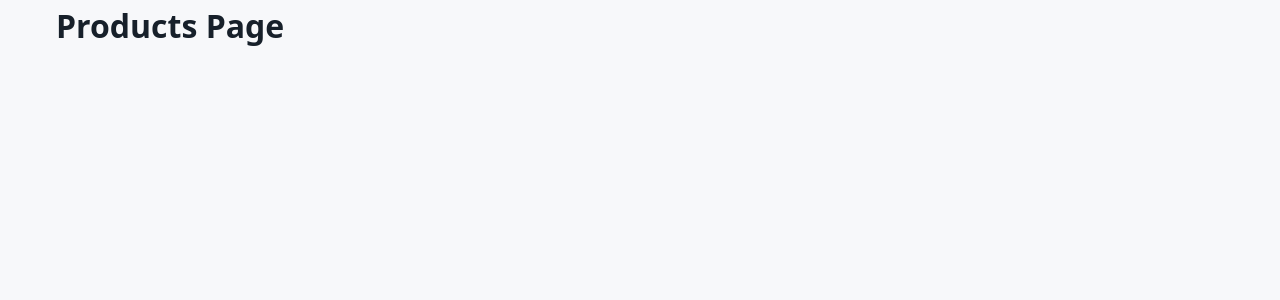
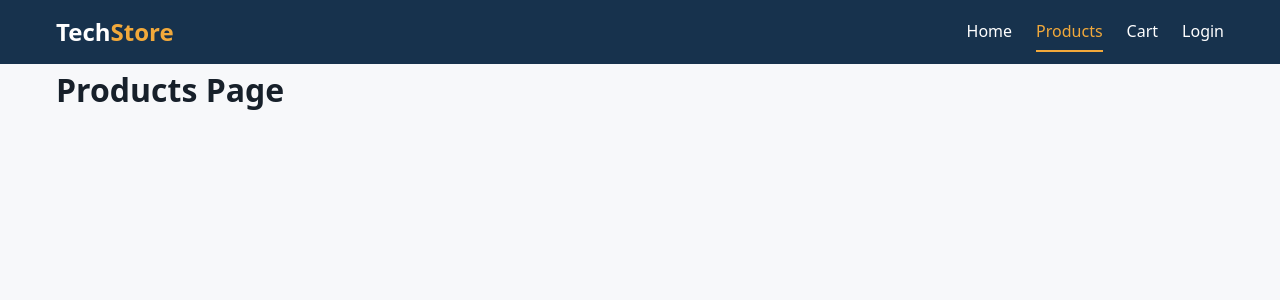
Before and after one commit to odehtareq/ecommerce-frontend, a React (Vite) app: page /products in a window 1280 px wide. Shown: the top 300 px of the page. Built offline with nearby package versions, Linux system fonts and the light colour scheme.

Commit message:
Add navbar and main layout

```diff
--- a/src/App.jsx
+++ b/src/App.jsx
@@ -1,18 +1,20 @@
-import { Routes, Route } from 'react-router'
-import HomePage from './pages/HomePage'
-import ProductsPage from './pages/ProductsPage'
-import ProductDetailsPage from './pages/ProductDetailsPage'
-import CartPage from './pages/CartPage'
-import CheckoutPage from './pages/CheckoutPage'
-import LoginPage from './pages/LoginPage'
-import RegisterPage from './pages/RegisterPage'
-import ProfilePage from './pages/ProfilePage'
-import AdminPage from './pages/AdminPage'
-import NotFoundPage from './pages/NotFoundPage'
+import { Routes, Route } from "react-router";
+import HomePage from "./pages/HomePage";
+import ProductsPage from "./pages/ProductsPage";
+import ProductDetailsPage from "./pages/ProductDetailsPage";
+import CartPage from "./pages/CartPage";
+import CheckoutPage from "./pages/CheckoutPage";
+import LoginPage from "./pages/LoginPage";
+import RegisterPage from "./pages/RegisterPage";
+import ProfilePage from "./pages/ProfilePage";
+import AdminPage from "./pages/AdminPage";
+import NotFoundPage from "./pages/NotFoundPage";
+import Layout from "./components/layout/Layout";
 
 function App() {
   return (
     <Routes>
+      <Route element={<Layout />}>
         <Route path="/" element={<HomePage />} />
         <Route path="/products" element={<ProductsPage />} />
         <Route path="/products/:id" element={<ProductDetailsPage />} />
@@ -23,6 +25,7 @@ function App() {
         <Route path="/profile" element={<ProfilePage />} />
         <Route path="/admin" element={<AdminPage />} />
         <Route path="*" element={<NotFoundPage />} />
+      </Route>
     </Routes>
   );
 }
--- /dev/null
+++ b/src/components/layout/Layout.jsx
@@ -0,0 +1,15 @@
+import { Outlet } from 'react-router'
+import Navbar from './Navbar'
+
+function Layout() {
+  return (
+    <>
+      <Navbar />
+      <main className="main-content">
+        <Outlet />
+      </main>
+    </>
+  );
+}
+
+export default Layout;
--- /dev/null
+++ b/src/components/layout/Navbar.css
@@ -0,0 +1,37 @@
+.navbar {
+  background: var(--primary-color);
+  color: #fff;
+}
+
+.navbar__inner {
+  display: flex;
+  align-items: center;
+  justify-content: space-between;
+  min-height: 64px;
+}
+
+.navbar__logo {
+  font-size: var(--fs-xl);
+  font-weight: 700;
+}
+
+.navbar__logo span {
+  color: var(--secondary-color);
+}
+
+.navbar__links {
+  display: flex;
+  gap: var(--space-5);
+  list-style: none;
+}
+
+.navbar__links a {
+  padding: var(--space-2) 0;
+  border-bottom: 2px solid transparent;
+}
+
+.navbar__links a:hover,
+.navbar__links a.active {
+  color: var(--secondary-color);
+  border-bottom-color: var(--secondary-color);
+}
--- /dev/null
+++ b/src/components/layout/Navbar.jsx
@@ -0,0 +1,23 @@
+import { Link, NavLink } from 'react-router'
+import './Navbar.css'
+
+function Navbar() {
+  return (
+    <header className="navbar">
+      <nav className="container navbar__inner">
+        <Link to="/" className="navbar__logo">
+          Tech<span>Store</span>
+        </Link>
+
+        <ul className="navbar__links">
+          <li><NavLink to="/">Home</NavLink></li>
+          <li><NavLink to="/products">Products</NavLink></li>
+          <li><NavLink to="/cart">Cart</NavLink></li>
+          <li><NavLink to="/login">Login</NavLink></li>
+        </ul>
+      </nav>
+    </header>
+  );
+}
+
+export default Navbar;
```
Lines whose indentation alone changed are shown as unchanged.
